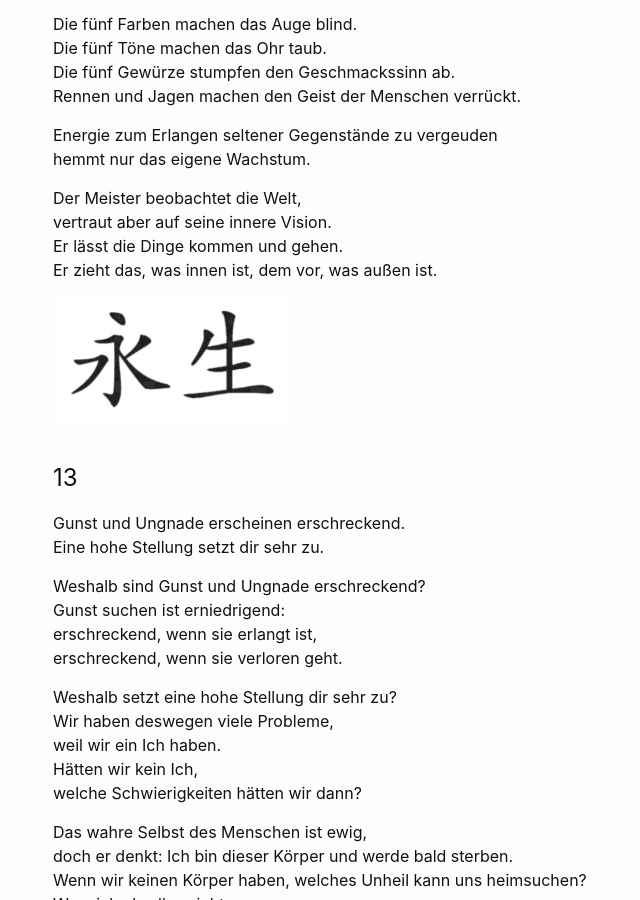
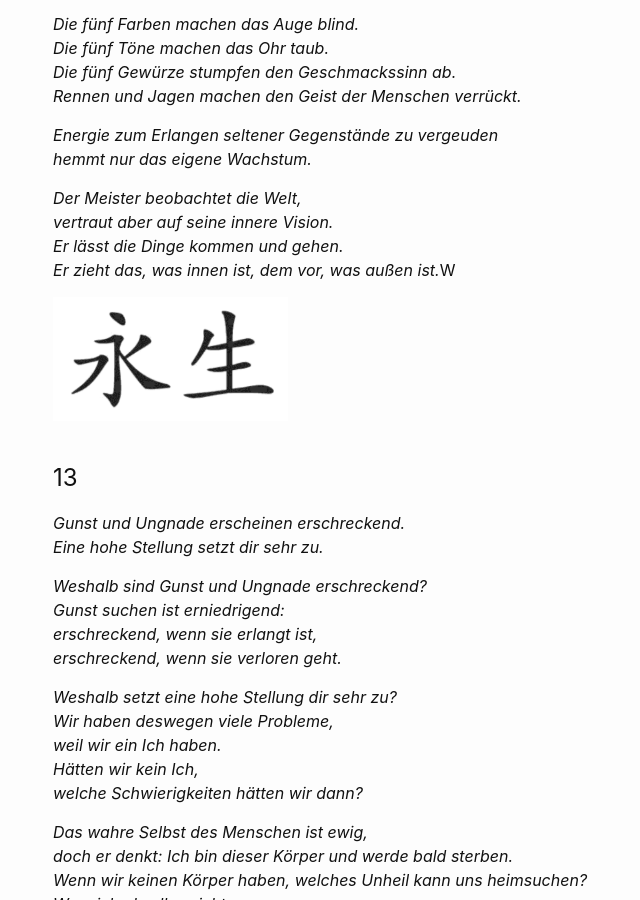
Before and after one commit to Hautaklyttn/-selbst-, a Jekyll site: the page built from docs/wDyer.md, in a window 1280 px wide and 900 px high, scrolled down 14168 px. Shown: the whole window, without its empty margins (217-857 px from the left). Built offline with Jekyll 4.4.1, drawn with Linux system fonts in a browser that asks for light colours.

Commit message:
Text update

```diff
--- a/docs/wDyer.md
+++ b/docs/wDyer.md
@@ -339,44 +339,44 @@ Der Unterschied zwischen Heiligen und der übrigen Menschheit besteht darin, das
 &nbsp;
 
 ## 12
-Die fünf Farben machen das Auge blind.
+*Die fünf Farben machen das Auge blind.
 Die fünf Töne machen das Ohr taub.
 Die fünf Gewürze stumpfen den Geschmackssinn ab.
-Rennen und Jagen machen den Geist der Menschen verrückt.
+Rennen und Jagen machen den Geist der Menschen verrückt.*
 
-Energie zum Erlangen seltener Gegenstände zu vergeuden
-hemmt nur das eigene Wachstum.
+*Energie zum Erlangen seltener Gegenstände zu vergeuden
+hemmt nur das eigene Wachstum.*
 
-Der Meister beobachtet die Welt,
+*Der Meister beobachtet die Welt,
 vertraut aber auf seine innere Vision.
 Er lässt die Dinge kommen und gehen.
-Er zieht das, was innen ist, dem vor, was außen ist.
+Er zieht das, was innen ist, dem vor, was außen ist.*W
 
 ![tao_12](./assets/pics/tao_04.png)
 &nbsp;
 
 ## 13
-Gunst und Ungnade erscheinen erschreckend.
-Eine hohe Stellung setzt dir sehr zu.
+*Gunst und Ungnade erscheinen erschreckend.
+Eine hohe Stellung setzt dir sehr zu.*
 
-Weshalb sind Gunst und Ungnade erschreckend?
+*Weshalb sind Gunst und Ungnade erschreckend?
 Gunst suchen ist erniedrigend:
 erschreckend, wenn sie erlangt ist,
-erschreckend, wenn sie verloren geht.
+erschreckend, wenn sie verloren geht.*
 
-Weshalb setzt eine hohe Stellung dir sehr zu?
+*Weshalb setzt eine hohe Stellung dir sehr zu?
 Wir haben deswegen viele Probleme,
 weil wir ein Ich haben.
 Hätten wir kein Ich,
-welche Schwierigkeiten hätten wir dann?
+welche Schwierigkeiten hätten wir dann?*
 
-Das wahre Selbst des Menschen ist ewig,
+*Das wahre Selbst des Menschen ist ewig,
 doch er denkt: Ich bin dieser Körper und werde bald sterben.
 Wenn wir keinen Körper haben, welches Unheil kann uns heimsuchen?
 Wer sich als alles sieht,
 taugt, Hüter der Welt zu sein.
 Wer sich selbst liebt wie alle,
-taugt, Lehrer der Welt zu sein.
+taugt, Lehrer der Welt zu sein.*
 
 ![tao_13](./assets/pics/tao_05.png)
 &nbsp;
@@ -385,33 +385,33 @@ Der dreizehnte Spruch besagt klipp und klar: Das Ego und das Bedürfnis, wichtig
 &nbsp;
 
 ## 14
-Was nicht zu sehen ist, heißt unsichtbar.
+*Was nicht zu sehen ist, heißt unsichtbar.
 Was nicht zu hören ist, heißt unhörbar.
 Was nicht zu halten ist, heißt unfassbar.
 Diese drei lassen sich nicht bestimmen,
-dabei verschmelzen sie in eines.
+dabei verschmelzen sie in eines.*
 
-Jedes der drei ist zu subtil, um es zu beschreiben.
+*Jedes der drei ist zu subtil, um es zu beschreiben.
 Durch Intuition kannst du es sehen,
 hören
 und fühlen.
 Dann sind das Unsichtbare,
 Unhörbare
 und Unfassbare
-als eines da.
+als eines da.*
 
-Es geht und bringt keine Dämmerung,
+*Es geht und bringt keine Dämmerung,
 es geht unter und bringt keine Dunkelheit,
 es geht immer, unnennbar, weiter,
-und kehrt ins Nichts zurück.
+und kehrt ins Nichts zurück.*
 
-Nähere dich ihm: da ist kein Anfang.
+*Nähere dich ihm: da ist kein Anfang.
 Folge ihm: da ist kein Ende.
 Du kannst es nicht kennen, aber es sein,
-lebe gelassen dein Leben.
+lebe gelassen dein Leben.*
 
-Entdecken, wie die Dinge stets waren,
-bringt im Einklang mit dem Weg.
+*Entdecken, wie die Dinge stets waren,
+bringt im Einklang mit dem Weg.*
 
 ![tao_14](./assets/pics/tao_01.png)
 &nbsp;
```
Also changed, not shown: other parts of docs/wDyer.md (+3 -3 lines).
